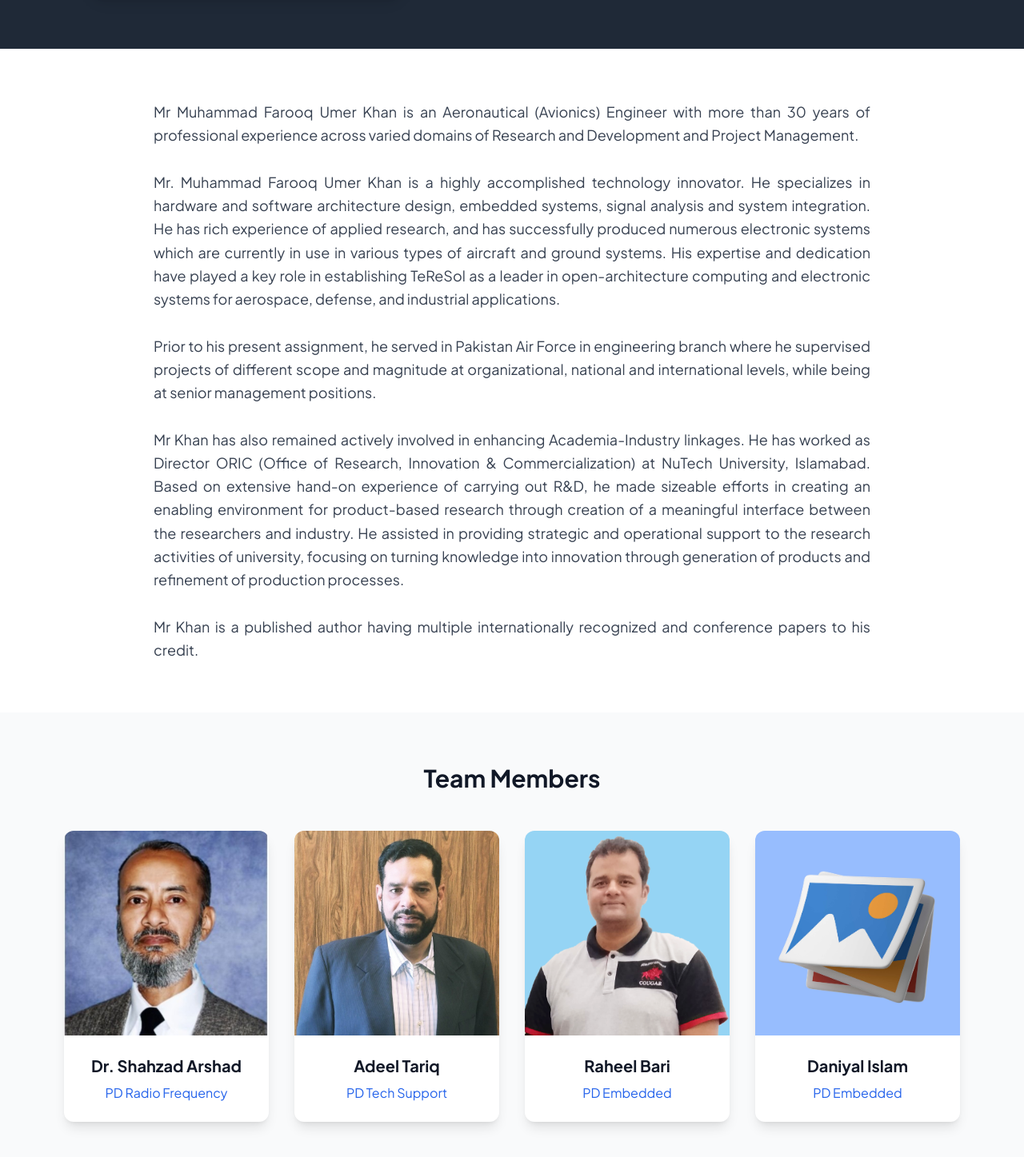
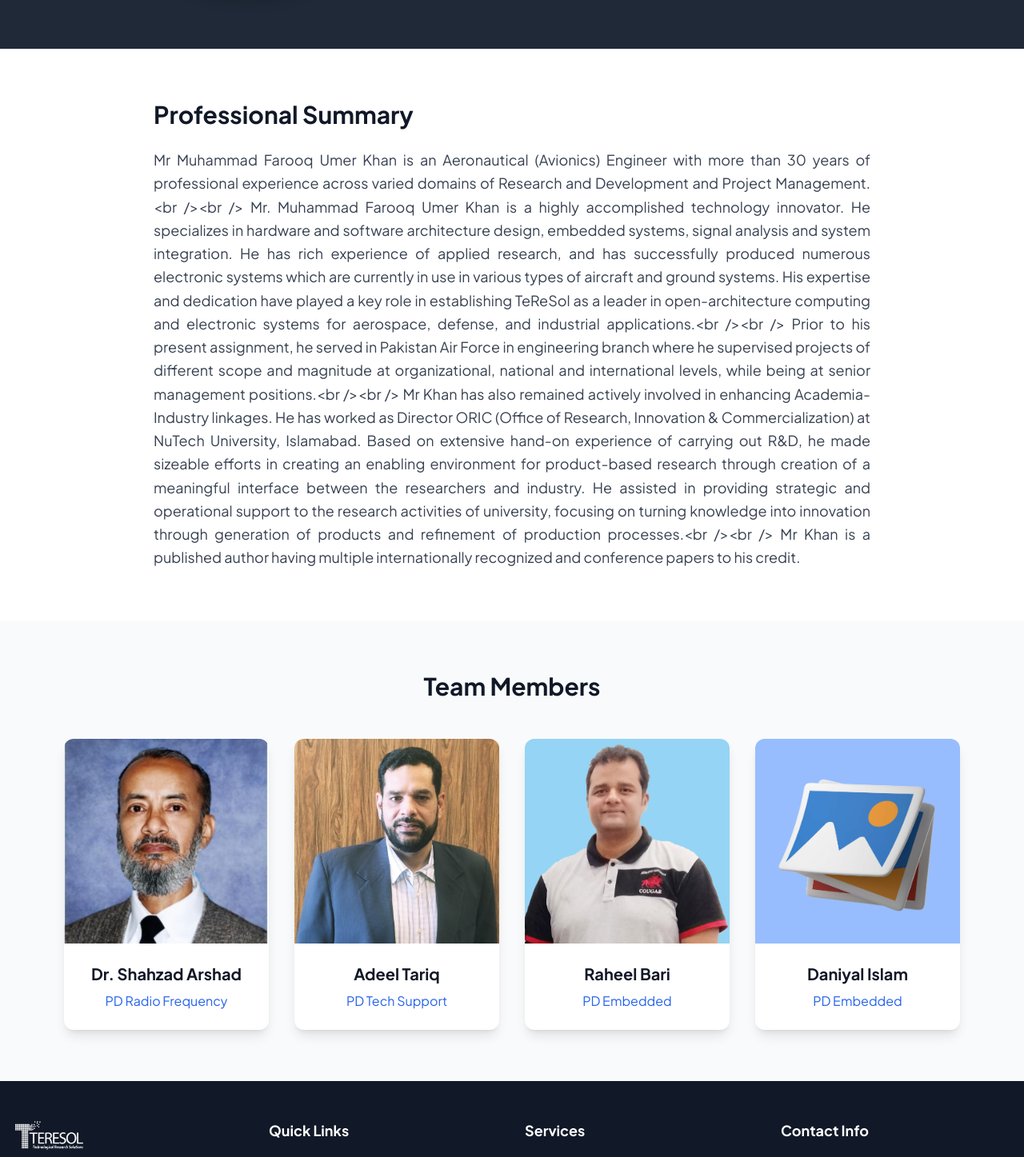
Before and after one commit to UmerDaraz163/teresol-web, a Next.js app: page /team/farooq-umer-khan in a window 1280 px wide. Shown: the part 580-2027 px from the top of the page at 80% size. Built offline with nearby package versions, Linux system fonts and the light colour scheme.

Commit message:
sitemap updated

```diff
--- a/app/sitemap.ts
+++ b/app/sitemap.ts
@@ -6,12 +6,16 @@ export const dynamic = "force-dynamic";
 export default async function sitemap(): Promise<MetadataRoute.Sitemap> {
   const baseUrl = "https://www.teresol.com";
 
-  // Static pages
+  // ✅ Static routes
   const routes: MetadataRoute.Sitemap = [
     "",
     "/about",
     "/services",
     "/contact",
+    "/careers",
+    "/products",
+    "/blog", // blog listing page
+    "/team", // team listing page
   ].map((route) => ({
     url: `${baseUrl}${route}`,
     lastModified: new Date().toISOString(),
@@ -20,8 +24,11 @@ export default async function sitemap(): Promise<MetadataRoute.Sitemap> {
   }));
 
   let blogPostUrls: MetadataRoute.Sitemap = [];
+  let jobUrls: MetadataRoute.Sitemap = [];
+  let teamUrls: MetadataRoute.Sitemap = [];
 
   try {
+    // ✅ Blogs from DB
     const [posts]: any[] = await pool.query(
       `SELECT slug, created_at as updated_at FROM blogs ORDER BY created_at DESC`
     );
@@ -32,9 +39,42 @@ export default async function sitemap(): Promise<MetadataRoute.Sitemap> {
       changeFrequency: "weekly",
       priority: 0.7,
     }));
+
+    // ✅ Jobs from DB
+    const [jobs]: any[] = await pool.query(
+      `SELECT id, created_at FROM jobs ORDER BY created_at DESC`
+    );
+
+    jobUrls = jobs.map((job: any) => ({
+      url: `${baseUrl}/careers/${job.id}`,
+      lastModified: new Date(job.created_at).toISOString(),
+      changeFrequency: "weekly",
+      priority: 0.6,
+    }));
+
+    // ✅ Team from static array
+    const team = [
+      { slug: "dr-muhammad-faisal-khan" },
+      { slug: "dr-naveed-iqbal" },
+      { slug: "dr-ahmad-muqeem-sheri" },
+      { slug: "mansoor-ahmad-khan" },
+      { slug: "farooq-umer-khan" },
+      { slug: "dr-bilal-rauf" },
+      { slug: "aamir-masood" },
+      { slug: "babar-amin" },
+      { slug: "air-cdre-asim-adnan-r" },
+      { slug: "col-abdul-rauf-sim-r" },
+    ];
+
+    teamUrls = team.map((member) => ({
+      url: `${baseUrl}/team/${member.slug}`,
+      lastModified: new Date().toISOString(),
+      changeFrequency: "monthly",
+      priority: 0.6,
+    }));
   } catch (err) {
     console.error("Skipping DB sitemap generation (DB not available):", err);
   }
 
-  return [...routes, ...blogPostUrls];
+  return [...routes, ...blogPostUrls, ...jobUrls, ...teamUrls];
 }
--- a/app/team/[slug]/page.tsx
+++ b/app/team/[slug]/page.tsx
@@ -13,9 +13,8 @@ Currently Dr. Khan is heading workforce of more than 400 Engineers and 20 PhDs.
 Dr. Khan is also the member of National Committee on Research & Development, R&D Division, Higher Education Commission, Government of Pakistan and has been awarded RCCI ICT Company of the Year 2015 as well as P@SHA Award for health and wellbeing sector 2016 in Pakistan.
 Dr. Muhammad Faisal Khan is a published author with over twelve internationally recognized journal and conference papers to his credit.`,
     teamMembers: [
-      { name: "Huzaifa", image: "/place-holder.jpg" },
-      { name: "Umer", image: "/place-holder.jpg" },
-      { name: "Ali Khan", image: "/place-holder.jpg" },
+      { name: "Farooq Umer Khan", image: "/leadership/CTOo.webp", role: "CTO" },
+      { name: "Dr. Bilal Rauf", image: "/leadership/CIO1.webp", role: "CIO" },
     ],
   },
   {
--- a/components/TeamMemberPage.tsx
+++ b/components/TeamMemberPage.tsx
@@ -12,10 +12,10 @@ type teamMember = {
 
 type TeamMember = {
   slug: string;
-  name: string;
+  name:string;
   role: string;
   image: string;
-  intro: string;
+  intro: string | string[];
   teamMembers: teamMember[];
 };
 
@@ -34,15 +34,12 @@ const roleMap: Record<string, string> = {
 };
 
 export default function TeamMemberPage({ member }: { member: TeamMember }) {
-  // Check if full form exists, otherwise fallback to abbreviation
   const fullRole = roleMap[member.role] || member.role;
 
   return (
     <div className="min-h-screen ">
       <Header />
 
-      {/* ✅ FIX: Added a hero section with a dark background */}
-      {/* This provides contrast for the transparent header on page load. */}
       <section className="bg-gray-800 pt-24 pb-16 text-white">
         <div className="container mx-auto grid grid-cols-1 md:grid-cols-2 gap-12 items-center">
           <div className="flex justify-center">
@@ -51,10 +48,9 @@ export default function TeamMemberPage({ member }: { member: TeamMember }) {
               alt={member.name}
               width={400}
               height={400}
-              className="object-cover shadow-lg rounded-[24px] border-4 border-gray-600"
+              className="object-cover shadow-lg rounded-full border-4 border-gray-600"
             />
           </div>
-
           <div className="text-center md:text-left">
             <h1 className="text-4xl lg:text-5xl font-bold text-white mb-4">
               {member.name}
@@ -64,17 +60,20 @@ export default function TeamMemberPage({ member }: { member: TeamMember }) {
         </div>
       </section>
 
-      {/* Intro Section */}
       <section className="py-16">
         <div className="container mx-auto px-4 md:px-0 max-w-4xl">
-          {/* <h2 className="text-3xl font-bold text-gray-900 mb-6">
+          <h2 className="text-3xl font-bold text-gray-900 mb-6">
             Professional Summary
-          </h2> */}
-          <p
-            className="text-lg text-gray-700 leading-relaxed text-justify"
-            dangerouslySetInnerHTML={{ __html: member.intro }}
-          ></p>
-
+          </h2>
+          <div className="space-y-6 text-lg text-gray-700 leading-relaxed text-justify">
+            {Array.isArray(member.intro) ? (
+              member.intro.map((paragraph, index) => (
+                <p key={index}>{paragraph}</p>
+              ))
+            ) : (
+              <p>{member.intro}</p>
+            )}
+          </div>
         </div>
       </section>
 
@@ -85,12 +84,10 @@ export default function TeamMemberPage({ member }: { member: TeamMember }) {
             Team Members
           </h2>
 
-          <div className="grid grid-cols-2 sm:grid-cols-3 md:grid-cols-4 gap-8">
+          <div className="flex flex-wrap justify-center gap-y-8 -mx-4">
             {member.teamMembers.map((teamMem, i) => (
-              <div
-                key={i}
-                className="bg-white rounded-xl shadow-lg overflow-hidden text-center group"
-              >
+              <div key={i} className="w-1/2 sm:w-1/3 md:w-1/4 px-4">
+                <div className="bg-white rounded-xl shadow-lg overflow-hidden text-center group h-full">
                   <div className="relative w-full aspect-square">
                     <Image
                       src={teamMem.image}
@@ -108,6 +105,7 @@ export default function TeamMemberPage({ member }: { member: TeamMember }) {
                     </p>
                   </div>
                 </div>
+              </div>
             ))}
           </div>
         </div>
```
Lines whose indentation alone changed are shown as unchanged.
